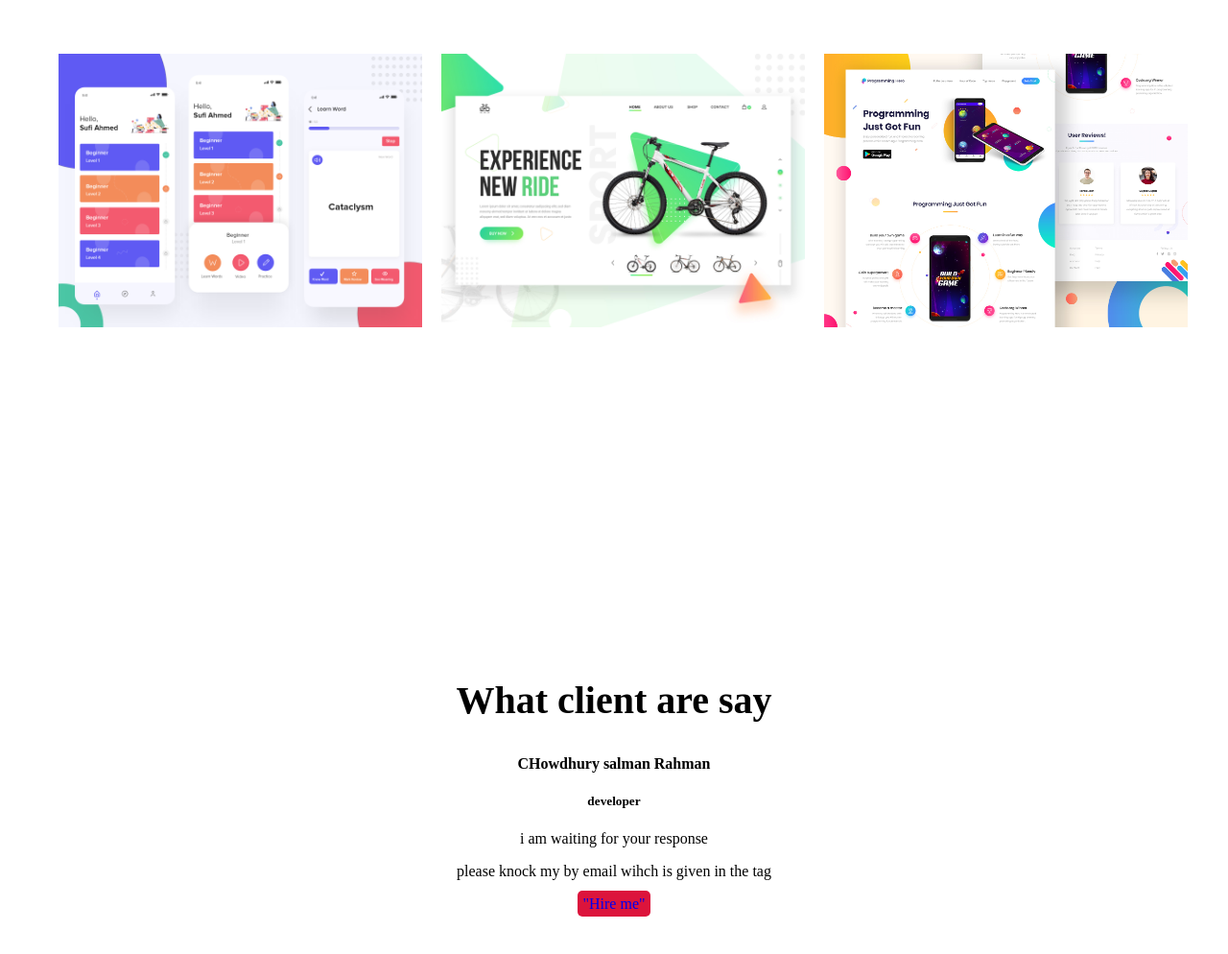
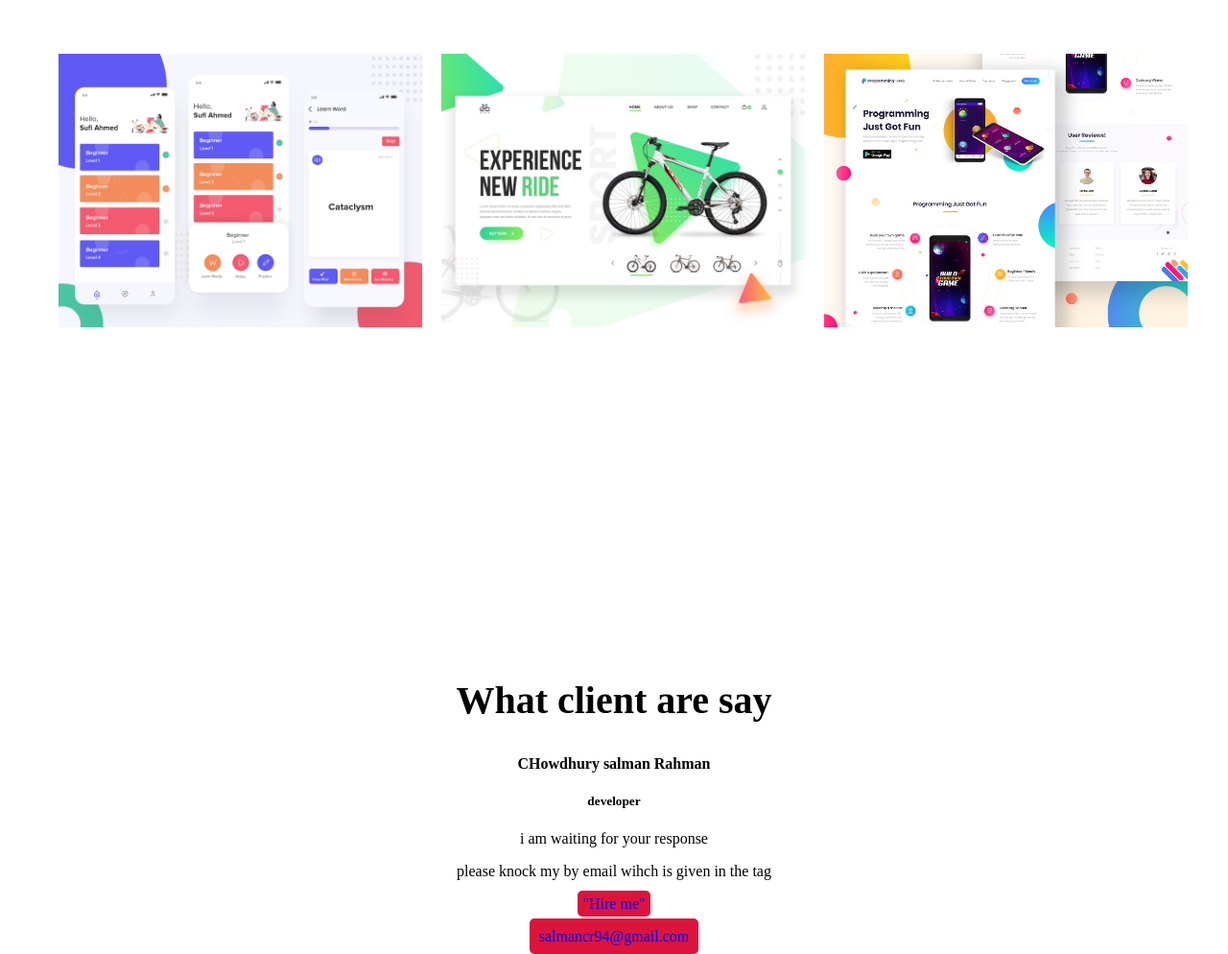
Before and after one commit to Salman199710/personal-website, a plain HTML site: page index.html in a window 1280 px wide. Shown: the part 1618-2612 px from the top of the page at 96% size. Before the commit the page ends 2573 px from the top, so only its background shows below. Drawn offline with Linux system fonts and the light colour scheme; a web font is replaced by a local one.

Commit message:
mail added

```diff
--- a/index.html
+++ b/index.html
@@ -54,6 +54,7 @@
         <div>
             <p> i am waiting for your response</p> <p>please knock my by email wihch is given in the tag </p><p><a class="contact" href="https://mail.google.com/mail/u/0/#inbox"> "Hire me"</a> </p>
         </div>
+        <a class="mail" href="https://mail.google.com/mail/u/0/#inbox"> salmancr94@gmail.com</a>
     </section>
 
 </body>
--- a/style.css
+++ b/style.css
@@ -46,7 +46,7 @@ section{
 .resume:hover{
     background-color: darkgreen;
     color: cyan;
-    font-size: 25 px;
+    font-size: 30px;
 
 }
 .second{
@@ -90,7 +90,13 @@ section{
 }
 .footer{
     text-align: center;
-    height: 150px;
+    height: 200px;
     padding-bottom: 10px;
     background-image:url("footer-bg.png");
 }
+.mail{
+    text-decoration: none;
+    background-color: crimson;
+    padding: 10px;
+    border-radius: 5px;
+}
```
